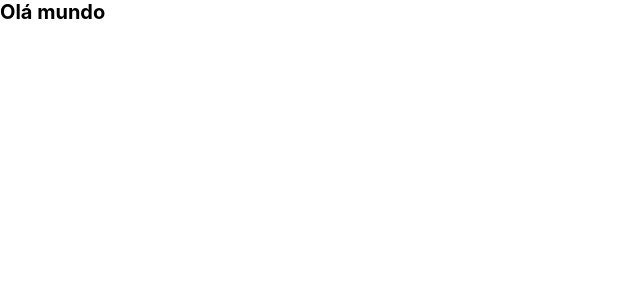
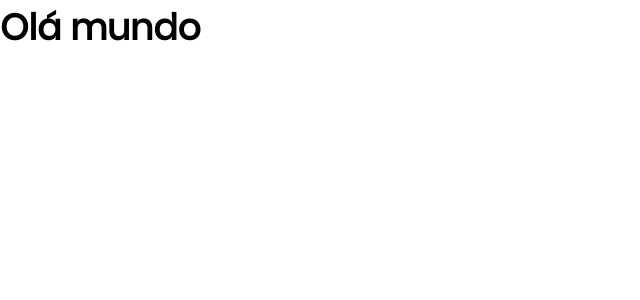
Before and after one commit to lBrunol/devaprendiz, a Next.js app: page / in a window 1280 px wide. Shown: the top 300 px of the page, without its empty margins (0-640 px from the left). Built offline with nearby package versions, Linux system fonts and the light colour scheme.

Commit message:
feat: themes configured

```diff
--- a/src/pages/_app.tsx
+++ b/src/pages/_app.tsx
@@ -1,19 +1,21 @@
 import { AppProps } from 'next/dist/shared/lib/router/router'
 import Head from 'next/head'
+import { ThemeProvider } from 'styled-components'
 import GlobalStyles from 'styles/global'
+import theme from '../styles/theme'
 
 const App = ({ Component, pageProps }: AppProps) => {
   return (
-    <>
+    <ThemeProvider theme={theme}>
       <Head>
-        <title>Won Games</title>
+        <title>Dev Aprendiz</title>
         <link rel="shortcut icon" href="/img/icon-512.png" />
         <link rel="apple-touch-icon" href="/img/icon-512.png" />
         <meta name="description" content="Won games" />
       </Head>
       <GlobalStyles />
       <Component {...pageProps} />
-    </>
+    </ThemeProvider>
   )
 }
 
--- a/src/styles/global.ts
+++ b/src/styles/global.ts
@@ -1,23 +1,55 @@
-import { createGlobalStyle } from 'styled-components'
+import { createGlobalStyle, css } from 'styled-components'
 
 const GlobalStyles = createGlobalStyle`
+  @font-face {
+    font-family: 'Poppins';
+    src: url('/fonts/poppins-v9-latin-regular.woff2');
+    font-weight: 400;
+    font-style: normal;
+    font-display: swap;
+  }
+
   * {
     margin: 0;
     padding: 0;
-    box-sizing: border-box
+    border: 0;
+    box-sizing: border-box;
+    vertical-align: baseline;
+    -webkit-font-smoothing: antialiased;
+    -moz-osx-font-smoothing: grayscale;
   }
 
+  ${({ theme }) => css`
     html {
+      font-family: ${theme.font.family};
       font-size: 62.5%;
+      scroll-behavior: smooth;
     }
 
-  html, body, #__next {
-    height: 100%;
+    body.light {
+      --main-bg: ${theme.lightTheme.colors.mainBg};
+      --medium-bg: ${theme.lightTheme.colors.mediumBg};
+      --texts: ${theme.lightTheme.colors.texts};
+      --highlight: ${theme.lightTheme.colors.highlight};
+      --white: ${theme.lightTheme.colors.white};
+      --black: ${theme.lightTheme.colors.black};
+    }
+
+    body.dark {
+      --main-bg: ${theme.darkTheme.colors.mainBg};
+      --medium-bg: ${theme.darkTheme.colors.mediumBg};
+      --texts: ${theme.darkTheme.colors.texts};
+      --highlight: ${theme.darkTheme.colors.highlight};
+      --white: ${theme.darkTheme.colors.white};
+      --black: ${theme.darkTheme.colors.black};
     }
 
     body {
-    font-family: -apple-system, BlinkMacSystemFont, 'Segoe UI', Roboto, Oxygen, Ubuntu, Cantarell, 'Open Sans', 'Helvetica Neue', sans-serif;
+      background-color: var(--main-bg);
+      color: var(--texts);
+      font-size: ${theme.font.sizes.small};
     }
+  `}
 `
 
 export default GlobalStyles
--- /dev/null
+++ b/src/styles/theme.ts
@@ -0,0 +1,44 @@
+const lightTheme = {
+  colors: {
+    mainBg: '#FFFFFF',
+    mediumBg: '#f0f0f3',
+    texts: '#333333',
+    highlight: '#b600bd',
+    white: '#FFFFFF',
+    black: '#000000'
+  }
+}
+
+const darkTheme = {
+  colors: {
+    mainBg: '#1e1e1e',
+    mediumBg: '#252526',
+    texts: '#FFFFFF',
+    highlight: '#b600bd',
+    white: '#FFFFFF',
+    black: '#000000'
+  }
+}
+
+export default {
+  grid: {
+    container: '130rem',
+    gutter: '1.5rem'
+  },
+  font: {
+    family:
+      "Poppins, -apple-system, BlinkMacSystemFont, 'Segoe UI', Roboto, Oxygen, Ubuntu, Cantarell, 'Open Sans', 'Helvetica Neue', sans-serif",
+    bold: 600,
+    sizes: {
+      xxsmall: '1.4rem',
+      xsmall: '1.6rem',
+      small: '1.8rem',
+      medium: '2.2rem',
+      large: '2.6rem',
+      xlarge: '3.4rem',
+      xxlarge: '5.2rem'
+    }
+  },
+  darkTheme,
+  lightTheme
+}
--- a/tsconfig.json
+++ b/tsconfig.json
@@ -22,6 +22,7 @@
   },
   "include": [
     "next-env.d.ts",
+    "styled-components.d",
     "**/*.ts",
     "**/*.tsx"
   ],
```
Also changed, not shown: styled-components.d.ts (added, +8 -0 lines), public/fonts/poppins-v9-latin-regular.woff (added), public/fonts/poppins-v9-latin-regular.woff2 (added). Lines whose indentation alone changed are shown as unchanged.
